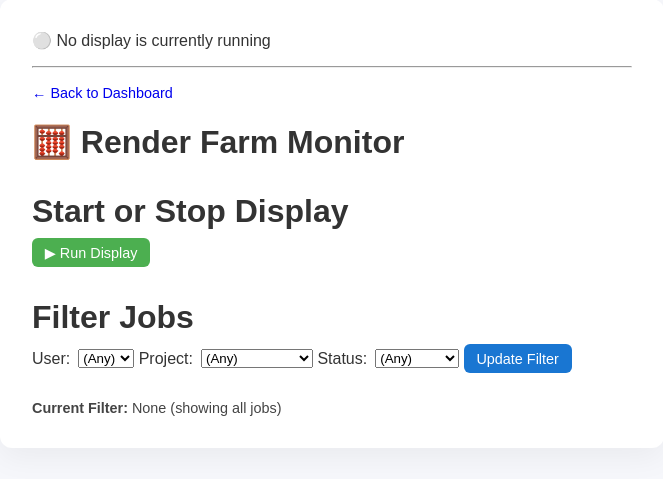
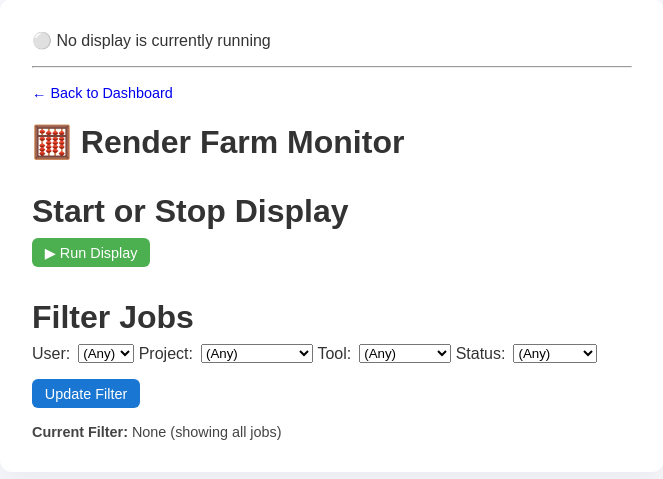
Before and after one commit to AnuKritiW/pipeline-project-AnuKritiW, a Flask app: page /profile/renderfarm in a window 1280 px wide. Shown: the part 33-512 px from the top of the page, without its empty margins (308-971 px from the left). Run offline with Flask 3, Linux system fonts and the light colour scheme; parts of the project's set-up code (start-up, migrations or seed data) failed here and were passed over.

Commit message:
Add tool filter to web app.

```diff
--- a/scripts/display_renderfarm_monitor.py
+++ b/scripts/display_renderfarm_monitor.py
@@ -64,7 +64,7 @@ def display_render_farm():
 
         filtered_jobs = [
             job for job in jobs
-            if all(not filters.get(k) or job.get(k) == filters[k] for k in ['user', 'project', 'status'])
+            if all(not filters.get(k) or job.get(k) == filters[k] for k in ['user', 'project', 'tool', 'status'])
         ]
 
         # set up title and headers
--- a/web_app/app.py
+++ b/web_app/app.py
@@ -243,10 +243,12 @@ def profile_renderfarm():
             user = request.form.get("filter_user", "").strip()
             project = request.form.get("filter_project", "").strip()
             status = request.form.get("filter_status", "").strip()
+            tool = request.form.get("filter_tool", "").strip()
 
             filter_data = {
                 "user": user,
                 "project": project,
+                "tool": tool,
                 "status": status
             }
 
@@ -271,6 +273,7 @@ def profile_renderfarm():
 
     users = sorted(set(job['user'] for job in jobs))
     projects = sorted(set(job['project'] for job in jobs))
+    tools = sorted(set(job['tool'] for job in jobs))
 
     if request.method == "POST" and request.form.get("stop_global"):
         stop_current_profile()
@@ -291,6 +294,7 @@ def profile_renderfarm():
     current_filter = {
         "user": filter_data.get("user", ""),
         "project": filter_data.get("project", ""),
+        "tool": filter_data.get("tool", ""),
         "status": filter_data.get("status", "")
     }
 
@@ -303,6 +307,7 @@ def profile_renderfarm():
         current_profile=current_profile,
         users=users,
         projects=projects,
+        tools=tools,
         current_filter=current_filter
     )
 
--- a/web_app/templates/display-renderfarm.html
+++ b/web_app/templates/display-renderfarm.html
@@ -38,8 +38,18 @@
     	    <option value="{{ project }}">{{ project }}</option>
   	  {% endfor %}
       </select>
+    </div>
 
+    <div class="file-input-wrapper" style="margin-bottom: 1rem;">
+      <label for="filter_tool">Tool:</label>
+      <select name="filter_tool" id="filter_tool">
+        <option value="">(Any)</option>
+        {% for tool in tools %}
+          <option value="{{ tool }}">{{ tool }}</option>
+        {% endfor %}
+      </select>
     </div>
+
     <div class="file-input-wrapper" style="margin-bottom: 1rem;">
       <label for="filter_status">Status:</label>
       <select name="filter_status" id="filter_status">
@@ -59,6 +69,7 @@
       {% set parts = [] %}
       {% if current_filter.user %} {% set _ = parts.append("User = '" ~ current_filter.user ~ "'") %} {% endif %}
       {% if current_filter.project %} {% set _ = parts.append("Project = '" ~ current_filter.project ~ "'") %} {% endif %}
+      {% if current_filter.tool %} {% set _ = parts.append("Tools = '" ~ current_filter.tool ~ "'") %} {% endif %}
       {% if current_filter.status %} {% set _ = parts.append("Status = '" ~ current_filter.status ~ "'") %} {% endif %}
       {{ parts | join(', ') if parts else "None (showing all jobs)" }}
     </div>
```
